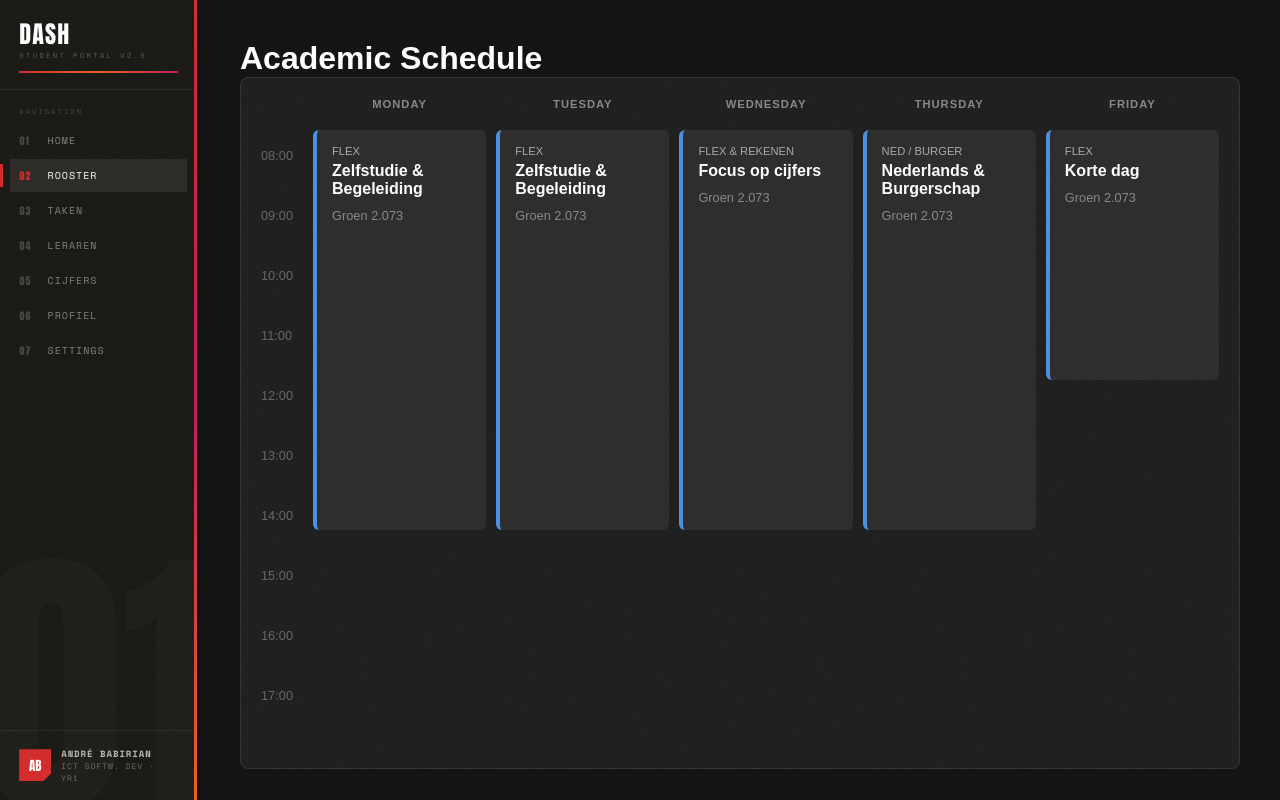
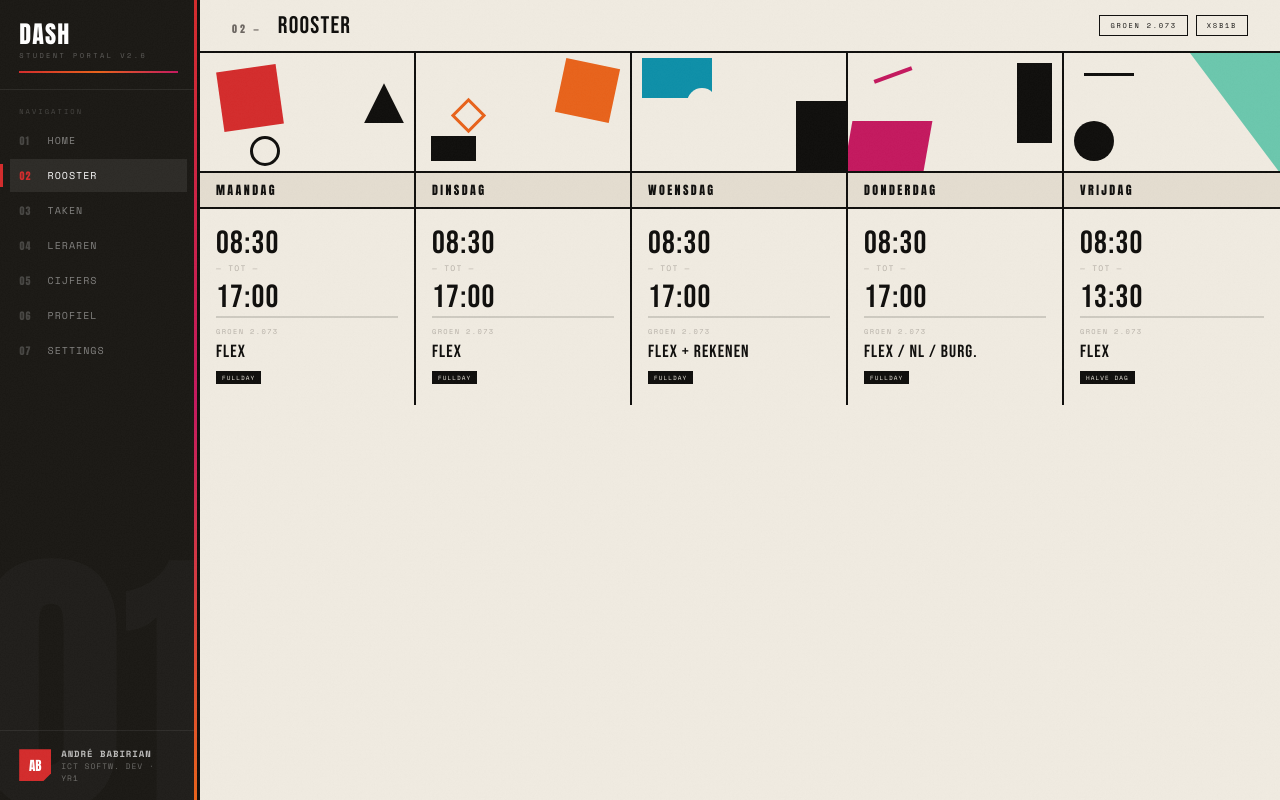
Before and after one commit to itzmitto/Dashboard, a React (Vite) app: page /main/rooster in a window 1280 px wide. Built offline with nearby package versions, Linux system fonts and the light colour scheme.

Commit message:
95 begonnen met de rooster pagina

```diff
--- a/src/pages/rooster.tsx
+++ b/src/pages/rooster.tsx
@@ -1,68 +1,135 @@
 import '../styling/rooster.css';
 
+interface DagKaart {
+  dag: string;
+  vakken: {
+    naam: string;
+    code: string;
+    lokaal: string;
+    start: string;
+    eind: string;
+    tag: string;
+  }[];
+}
+
+const roosterData: DagKaart[] = [
+  {
+    dag: 'Maandag',
+    vakken: [
+      { naam: 'Zelfstudie & Begeleiding', code: 'FLEX', lokaal: 'Groen 2.073', start: '08:30', eind: '17:00', tag: 'Fullday' },
+    ],
+  },
+  {
+    dag: 'Dinsdag',
+    vakken: [
+      { naam: 'Zelfstudie & Begeleiding', code: 'FLEX', lokaal: 'Groen 2.073', start: '08:30', eind: '17:00', tag: 'Fullday' },
+    ],
+  },
+  {
+    dag: 'Woensdag',
+    vakken: [
+      { naam: 'Zelfstudie & Rekenen', code: 'FLEX + REKENEN', lokaal: 'Groen 2.073', start: '08:30', eind: '17:00', tag: 'Fullday' },
+    ],
+  },
+  {
+    dag: 'Donderdag',
+    vakken: [
+      { naam: 'Nederlands & Burgerschap', code: 'FLEX / NL / BURG.', lokaal: 'Groen 2.073', start: '08:30', eind: '17:00', tag: 'Fullday' },
+    ],
+  },
+  {
+    dag: 'Vrijdag',
+    vakken: [
+      { naam: 'Zelfstudie', code: 'FLEX', lokaal: 'Groen 2.073', start: '08:30', eind: '13:30', tag: 'Halve Dag' },
+    ],
+  },
+];
+
+function DagShape({ index }: { index: number }) {
+  switch (index) {
+    case 0:
+      return (
+        <>
+          <div className="rg-shape" style={{ top: 15, left: 20, width: 60, height: 60, background: 'var(--red)', transform: 'rotate(-8deg)' }} />
+          <div className="rg-shape" style={{ top: 30, right: 10, width: 40, height: 40, background: 'var(--ink)', clipPath: 'polygon(50% 0%,100% 100%,0% 100%)' }} />
+          <div className="rg-shape" style={{ bottom: 5, left: 50, width: 30, height: 30, border: '3px solid var(--ink)', borderRadius: '50%' }} />
+        </>
+      );
+    case 1:
+      return (
+        <>
+          <div className="rg-shape" style={{ top: 10, right: 15, width: 55, height: 55, background: 'var(--orange)', transform: 'rotate(12deg)' }} />
+          <div className="rg-shape" style={{ bottom: 10, left: 15, width: 45, height: 25, background: 'var(--ink)' }} />
+          <div className="rg-shape" style={{ top: 50, left: 40, width: 25, height: 25, border: '3px solid var(--orange)', transform: 'rotate(45deg)' }} />
+        </>
+      );
+    case 2:
+      return (
+        <>
+          <div className="rg-shape" style={{ top: 5, left: 10, width: 70, height: 40, background: 'var(--cyan)' }} />
+          <div className="rg-shape" style={{ bottom: 0, right: 0, width: 50, height: 70, background: 'var(--ink)' }} />
+          <div className="rg-shape" style={{ top: 35, left: 55, width: 30, height: 30, background: 'var(--paper)', borderRadius: '50%' }} />
+        </>
+      );
+    case 3:
+      return (
+        <>
+          <div className="rg-shape" style={{ bottom: 0, left: 0, width: 80, height: 50, background: 'var(--magenta)', transform: 'skewX(-10deg)' }} />
+          <div className="rg-shape" style={{ top: 10, right: 10, width: 35, height: 80, background: 'var(--ink)' }} />
+          <div className="rg-shape" style={{ top: 20, left: 25, width: 40, height: 4, background: 'var(--magenta)', transform: 'rotate(-20deg)' }} />
+        </>
+      );
+    case 4:
+      return (
+        <>
+          <div className="rg-shape rg-shape--triangle" />
+          <div className="rg-shape" style={{ bottom: 10, left: 10, width: 40, height: 40, background: 'var(--ink)', borderRadius: '50%' }} />
+          <div className="rg-shape" style={{ top: 20, left: 20, width: 50, height: 3, background: 'var(--ink)' }} />
+        </>
+      );
+    default:
+      return null;
+  }
+}
+
 function Rooster() {
-  const uren = ["08:00", "09:00", "10:00", "11:00", "12:00", "13:00", "14:00", "15:00", "16:00", "17:00"];
-
   return (
     <div className="rooster-page">
-      <div className="gridContainer">
-        <div className="titleBlock">
-          <h1>Academic Schedule</h1>
+      <div className="topbar">
+        <div className="tb-left">
+          <span className="tb-chapter">02 —</span>
+          <span className="tb-title">ROOSTER</span>
         </div>
-
-        <div className="schedule-wrapper">
-          <div className="time-column">
-            {uren.map(tijd => <div key={tijd} className="time-slot">{tijd}</div>)}
-          </div>
-
-          <div className="cardsContainer">
-            <div className="day-column">
-              <span className="day-label">MONDAY</span>
-              <div className="card long-card">
-                <span className="course-code">FLEX</span>
-                <p className="course-name">Zelfstudie & Begeleiding</p>
-                <p className="location">Groen 2.073</p>
-              </div>
+        <div className="tb-right">
+          <span className="tb-tag">Groen 2.073</span>
+          <span className="tb-tag">XSB1B</span>
+        </div>
+      </div>
+      <div className="rooster-grid">
+        {roosterData.map((dag, i) => (
+          <div className="rg-card" key={dag.dag}>
+            <div className="rg-painting">
+              <DagShape index={i} />
+            </div>
+            <div className="rg-head">{dag.dag}</div>
+            <div className="rg-body">
+              {dag.vakken.map((vak) => (
+                <div key={vak.code}>
+                  <div className="rg-time">{vak.start}</div>
+                  <div className="rg-sep">— TOT —</div>
+                  <div className="rg-time">{vak.eind}</div>
+                  <div className="rg-ruler" />
+                  <div className="rg-room">{vak.lokaal}</div>
+                  <div className="rg-vak">{vak.code}</div>
+                  <div className="rg-tag">{vak.tag}</div>
+                </div>
+              ))}
             </div>
 
-            <div className="day-column">
-              <span className="day-label">TUESDAY</span>
-              <div className="card long-card">
-                <span className="course-code">FLEX</span>
-                <p className="course-name">Zelfstudie & Begeleiding</p>
-                <p className="location">Groen 2.073</p>
-              </div>
-            </div>
+          </div>
+        ))}
+      </div>
 
-            <div className="day-column">
-              <span className="day-label">WEDNESDAY</span>
-              <div className="card long-card">
-                <span className="course-code">FLEX & REKENEN</span>
-                <p className="course-name">Focus op cijfers< /p>
-                <p className="location">Groen 2.073</p>
-              </div>
-            </div>
-
-            <div className="day-column">
-              <span className="day-label">THURSDAY</span>
-              <div className="card long-card">
-                <span className="course-code">NED / BURGER</span>
-                <p className="course-name">Nederlands & Burgerschap</p>
-                <p className="location">Groen 2.073</p>
-              </div>
-            </div>
-
-            <div className="day-column">
-              <span className="day-label">FRIDAY</span>
-              <div className="card short-card">
-                <span className="course-code">FLEX</span>
-                <p className="course-name">Korte dag</p>
-                <p className="location">Groen 2.073</p>
-              </div>
-            </div>
-          </div>
-        </div>
-      </div>
     </div>
   );
 }
--- a/src/styling/rooster.css
+++ b/src/styling/rooster.css
@@ -1,91 +1,236 @@
 .rooster-page {
-  background-color: #121212;
-  color: #ffffff;
+  font-family: 'Space Mono', monospace;
+  background: var(--paper);
+  color: var(--ink);
   min-height: 100vh;
-  padding: 40px;
-  font-family: sans-serif;
 }
 
-.schedule-wrapper {
+.rooster-page .topbar {
   display: flex;
-  background-color: #1e1e1e;
-  border-radius: 8px;
-  padding: 20px;
-  border: 1px solid #333;
+  align-items: center;
+  justify-content: space-between;
+  padding: 0.85rem 2rem;
+  border-bottom: 2px solid var(--ink);
+  background: var(--paper);
+  position: sticky;
+  top: 0;
+  z-index: 100;
 }
 
-.time-column {
+.rooster-page .tb-left {
   display: flex;
-  flex-direction: column;
-  justify-content: space-between;
-  padding-top: 50px;
-  margin-right: 20px;
-  color: #666;
-  font-size: 0.8rem;
+  align-items: baseline;
+  gap: 1rem;
 }
 
-.time-slot {
-  height: 60px;
+.rooster-page .tb-chapter {
+  font-family: 'Anton', sans-serif;
+  font-size: 10px;
+  letter-spacing: 0.3em;
+  color: var(--gray);
+  text-transform: uppercase;
 }
 
-.cardsContainer {
+.rooster-page .tb-title {
+  font-family: 'Bebas Neue', sans-serif;
+  font-size: 1.5rem;
+  letter-spacing: 0.05em;
+  color: var(--ink);
+  line-height: 1;
+}
+
+.rooster-page .tb-right {
+  display: flex;
+  align-items: center;
+  gap: 8px;
+}
+
+.rooster-page .tb-tag {
+  font-size: 7px;
+  letter-spacing: 0.25em;
+  text-transform: uppercase;
+  padding: 4px 10px;
+  border: 1.5px solid var(--ink);
+  color: var(--ink);
+  font-family: 'Space Mono', monospace;
+}
+
+.rooster-grid {
   display: grid;
   grid-template-columns: repeat(5, 1fr);
-  gap: 10px;
-  width: 100%;
 }
 
-.day-column {
-  display: flex;
-  flex-direction: column;
-  align-items: center;
+.rg-card {
+  border-right: 2px solid var(--ink);
+  overflow: hidden;
+  cursor: pointer;
+  transition: transform 0.35s cubic-bezier(0.16, 1, 0.3, 1);
+  position: relative;
 }
 
-.day-label {
-  font-size: 0.7rem;
-  font-weight: bold;
-  color: #888;
-  margin-bottom: 20px;
-  letter-spacing: 1px;
+.rg-card:last-child {
+  border-right: none;
 }
 
-.card {
-  background-color: #2c2c2c;
-  border-left: 4px solid #4a90e2;
-  border-radius: 6px;
-  padding: 15px;
-  width: 100%;
-  box-sizing: border-box;
+.rg-card:hover {
+  transform: translateY(-6px);
+  z-index: 5;
 }
 
-.long-card {
-  height: 400px;
+.rg-card:hover .rg-head {
+  background: var(--ink);
+  color: var(--paper);
 }
 
-.short-card {
-  height: 250px;
+.rg-painting {
+  height: 120px;
+  position: relative;
+  overflow: hidden;
+  border-bottom: 2px solid var(--ink);
+  background: var(--paper);
 }
 
-.course-code {
-  display: block;
-  font-size: 0.7rem;
-  color: #aaa;
-  margin-bottom: 5px;
+.rg-shape {
+  position: absolute;
+  transition: transform 0.4s ease;
 }
 
-.course-name {
-  font-weight: bold;
-  font-size: 1rem;
-  margin: 0 0 10px 0;
+.rg-card:hover .rg-shape:first-child {
+  transform: rotate(15deg) scale(1.1) !important;
 }
 
-.location {
-  font-size: 0.8rem;
-  color: #888;
+.rg-card:hover .rg-shape:nth-child(2) {
+  transform: translateX(8px) !important;
 }
 
-.card:hover {
-  background-color: #3d3d3d;
-  transform: translateY(-2px);
-  transition: 0.2s;
+.rg-shape--triangle {
+  top: 0;
+  right: 0;
+  width: 0;
+  height: 0;
+  border-style: solid;
+  border-width: 0 90px 120px 0;
+  border-color: transparent var(--mint) transparent transparent;
+  opacity: 0.8;
+  background: none !important;
 }
+
+.rg-head {
+  font-family: 'Anton', sans-serif;
+  font-size: 12px;
+  letter-spacing: 0.2em;
+  padding: 8px 1rem;
+  background: var(--paper2);
+  border-bottom: 2px solid var(--ink);
+  transition: background 0.25s, color 0.25s;
+  text-transform: uppercase;
+  color: var(--ink);
+}
+
+.rg-body {
+  padding: 1.2rem 1rem;
+}
+
+.rg-time {
+  font-family: 'Bebas Neue', sans-serif;
+  font-size: 2rem;
+  line-height: 1;
+  letter-spacing: 0.04em;
+  margin-bottom: 2px;
+  color: var(--ink);
+}
+
+.rg-sep {
+  font-size: 8px;
+  letter-spacing: 0.15em;
+  color: var(--lgray);
+  margin-bottom: 8px;
+  font-family: 'Space Mono', monospace;
+}
+
+.rg-ruler {
+  height: 1.5px;
+  background: var(--ink);
+  margin-bottom: 8px;
+  opacity: 0.15;
+}
+
+.rg-room {
+  font-size: 7px;
+  letter-spacing: 0.2em;
+  text-transform: uppercase;
+  color: var(--lgray);
+  margin-bottom: 4px;
+  font-family: 'Space Mono', monospace;
+}
+
+.rg-vak {
+  font-family: 'Bebas Neue', sans-serif;
+  font-size: 1.1rem;
+  letter-spacing: 0.06em;
+  color: var(--ink);
+}
+
+.rg-tag {
+  display: inline-block;
+  font-size: 6px;
+  letter-spacing: 0.18em;
+  text-transform: uppercase;
+  padding: 2px 6px;
+  margin-top: 8px;
+  background: var(--ink);
+  color: var(--paper);
+  font-family: 'Space Mono', monospace;
+}
+
+.rooster-page {
+  animation: pg-in 0.45s cubic-bezier(0.16, 1, 0.3, 1);
+}
+
+@keyframes pg-in {
+  from {
+    opacity: 0;
+    transform: translateY(14px);
+  }
+
+  to {
+    opacity: 1;
+    transform: translateY(0);
+  }
+}
+
+.rg-card {
+  animation: card-in 0.5s cubic-bezier(0.16, 1, 0.3, 1) both;
+}
+
+.rg-card:nth-child(1) {
+  animation-delay: 0.05s;
+}
+
+.rg-card:nth-child(2) {
+  animation-delay: 0.10s;
+}
+
+.rg-card:nth-child(3) {
+  animation-delay: 0.15s;
+}
+
+.rg-card:nth-child(4) {
+  animation-delay: 0.20s;
+}
+
+.rg-card:nth-child(5) {
+  animation-delay: 0.25s;
+}
+
+@keyframes card-in {
+  from {
+    opacity: 0;
+    transform: translateY(20px);
+  }
+
+  to {
+    opacity: 1;
+    transform: translateY(0);
+  }
+}
--- a/src/styling/settings.css
+++ b/src/styling/settings.css
@@ -88,7 +88,6 @@
     justify-content: space-between;
     padding: 1rem 0;
     border-bottom: 1px solid var(--paper2);
-    transition: background 0.2s;
 }
 
 .setting-row:last-child {
@@ -110,7 +109,6 @@
     font-size: 1rem;
     letter-spacing: 0.05em;
     color: var(--ink);
-    transition: color 0.2s;
 }
 
 .sr-desc {
@@ -126,7 +124,6 @@
     border: 2px solid var(--ink);
     position: relative;
     flex-shrink: 0;
-    transition: background 0.25s;
     background: #fff;
     font-size: 0;
     cursor: pointer;
@@ -140,14 +137,11 @@
     width: 14px;
     height: 14px;
     background: var(--ink);
-    transition: left 0.25s;
 }
 
 .toggle-box.on {
     background: var(--ink);
 }
-
-
 
 .toggle-box.on::after {
     left: 24px;
```
Also changed, not shown: src/pages/settings.tsx (+8 -8 lines).
